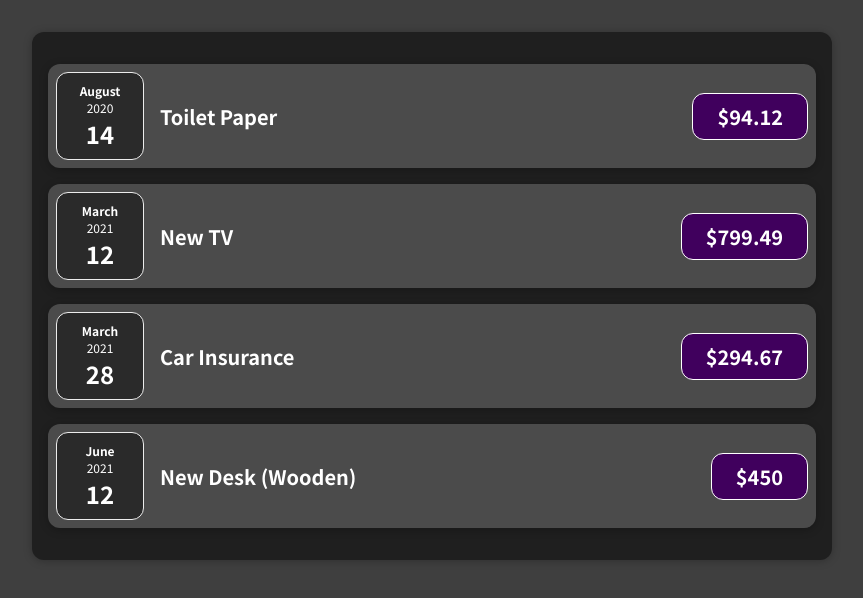
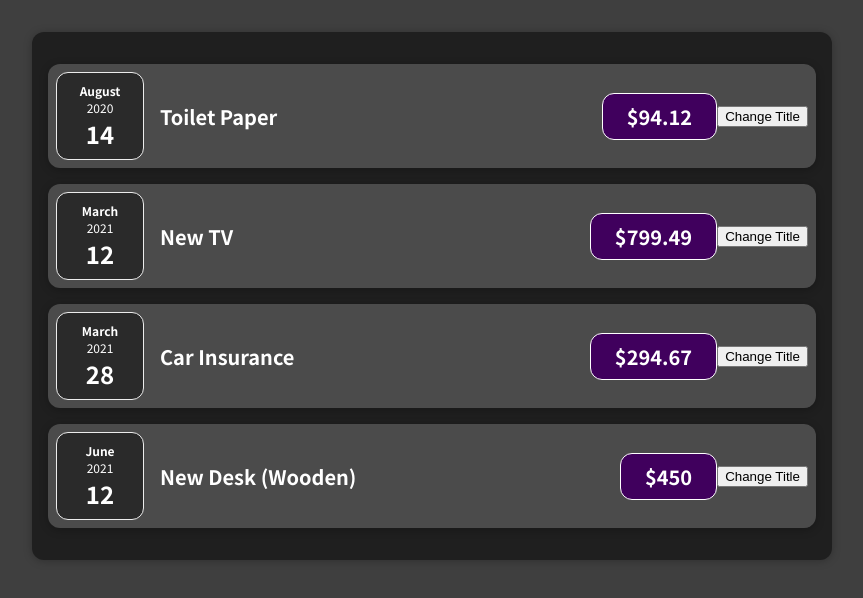
Before and after one commit to lhk3337/reactProject, a React (Create React App) app: page / in a window 1280 px wide. Shown: the top 598 px of the page, without its empty margins (208-1071 px from the left). Built offline with nearby package versions, Linux system fonts and the light colour scheme.

Commit message:
[FEAT] useState설정하기

```diff
--- a/src/components/ExpenseItem.js
+++ b/src/components/ExpenseItem.js
@@ -1,7 +1,15 @@
-import React from "react";
+import React, { useState } from "react";
 import "./ExpenseItem.css";
 import ExpenseDate from "./ExpenseDate";
-const ExpenseItem = ({ title, amount, date }) => {
+const ExpenseItem = ({ title: propTitle, amount, date }) => {
+  const [title, setTitle] = useState(propTitle);
+  // console.log("ExpenseItem evaluated by React");
+
+  const onHandleClick = () => {
+    setTitle("Updated!");
+    // console.log(title);
+  };
+
   return (
     <div className="expense-item">
       <ExpenseDate date={date} />
@@ -9,6 +17,7 @@ const ExpenseItem = ({ title, amount, date }) => {
         <h2>{title}</h2>
         <div className="expense-item__price">${amount}</div>
       </div>
+      <button onClick={onHandleClick}>Change Title</button>
     </div>
   );
 };
--- a/src/components/Expenses.js
+++ b/src/components/Expenses.js
@@ -2,7 +2,6 @@ import React from "react";
 import "./Expenses.css";
 import ExpenseItem from "./ExpenseItem";
 const Expenses = ({ data }) => {
-  console.log(data);
   return (
     <div className="expenses">
       {data.map((item) => (
```
